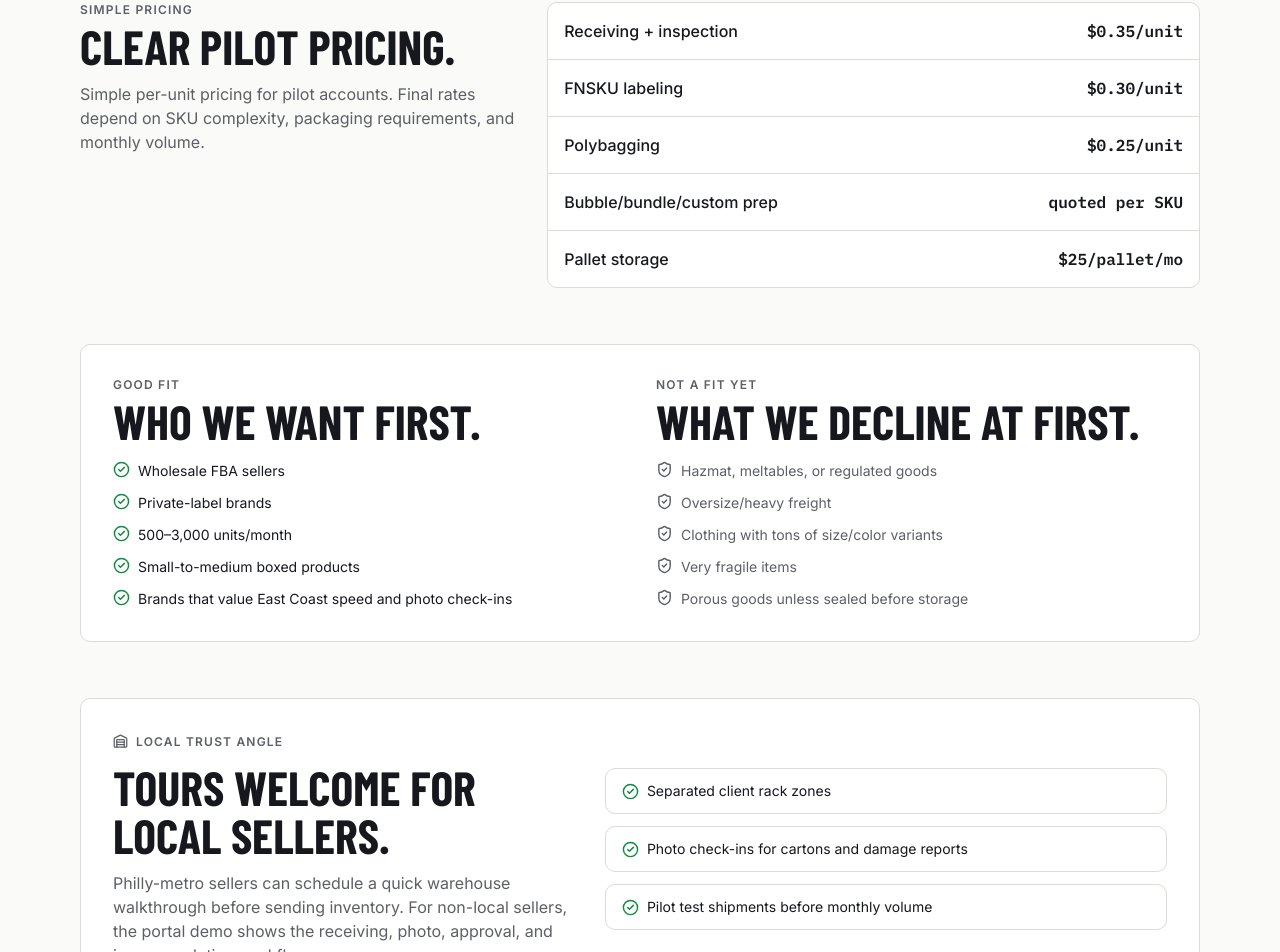
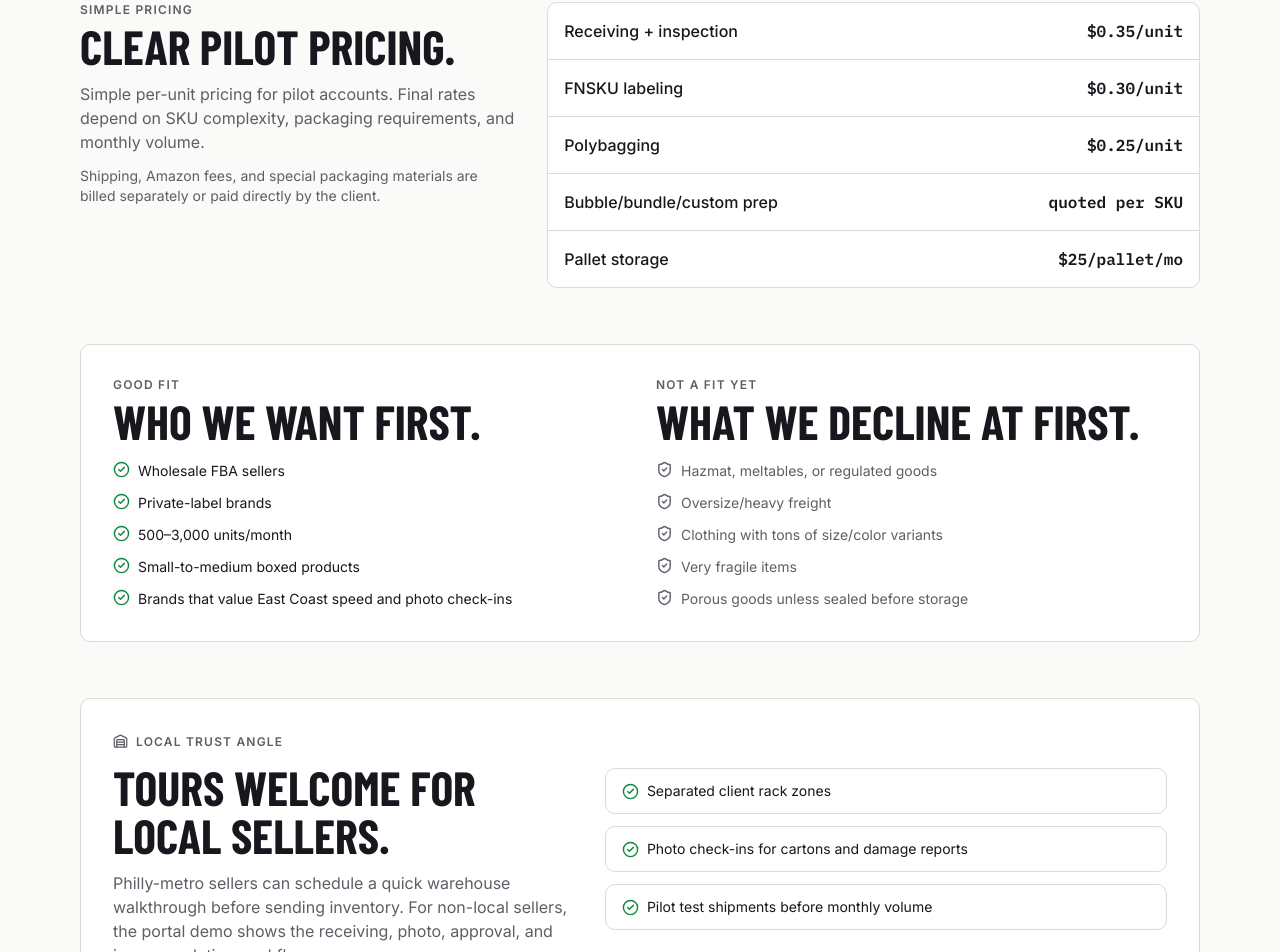
Before and after one commit to yusufdontknowhowtocode/keystone-prep, a React (Vite) app: page / in a window 1280 px wide. Shown: the part 1402-2354 px from the top of the page. Built offline with nearby package versions, Linux system fonts and the light colour scheme; no server answers.

Commit message:
Clarify shipping and materials pricing

```diff
--- a/src/pages/Landing.jsx
+++ b/src/pages/Landing.jsx
@@ -115,6 +115,7 @@ export default function Landing() {
           <div>
             <SectionHeading eyebrow="Simple pricing" title="Clear pilot pricing." />
             <p className="pp-sub mt-3">Simple per-unit pricing for pilot accounts. Final rates depend on SKU complexity, packaging requirements, and monthly volume.</p>
+            <p className="text-sm pp-sub mt-3">Shipping, Amazon fees, and special packaging materials are billed separately or paid directly by the client. </p>
           </div>
           <div className="pp-card overflow-hidden">
             {PRICING.map(([name, price], i) => (
```
